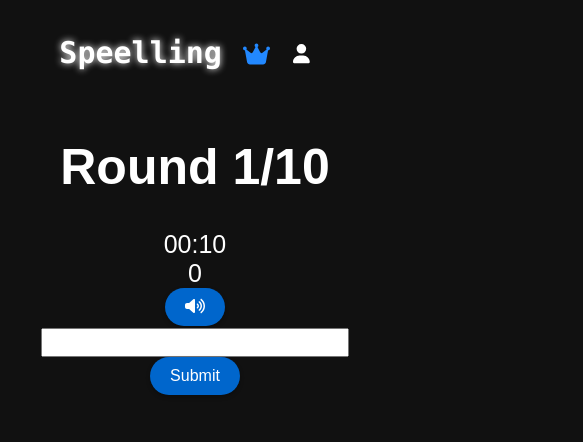
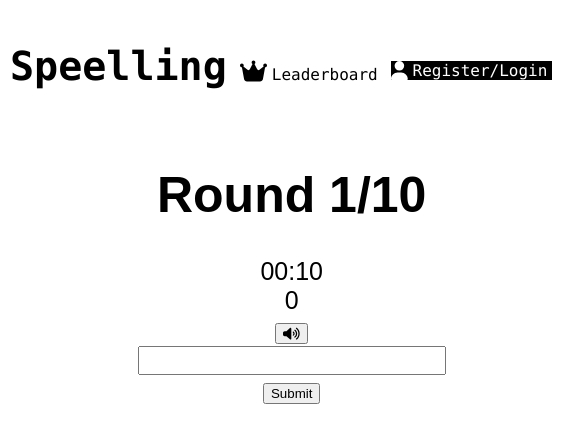
Before and after one commit to speelling/speelling, a React (Vite) app: page / in a window 390 px wide. Shown: the top 442 px of the page, 583 px wide, since content can reach past the window. Built offline with nearby package versions, Linux system fonts and the light colour scheme; no server answers.

Commit message:
style changes

```diff
--- a/src/css/App.css
+++ b/src/css/App.css
@@ -25,22 +25,8 @@
   }
 
 
-  button {
-    background-color: #0066cc;
-    border: none;
-    border-radius: 20px;
-    color: #ffffff;
-    font-size: 16px;
-    padding: 10px 20px ;
-    cursor: pointer;
-    box-shadow: 0px 2px 4px rgba(0, 0, 0, 0.3);
-    transition: all 0.3s ease-in-out;
-  }
 
-  button:hover {
-    background-color: #004a99;
-    box-shadow: 0px 4px 8px rgba(0, 0, 0, 0.3);
-  }
+
 
 
 
--- a/src/css/Home.css
+++ b/src/css/Home.css
@@ -1,7 +1,7 @@
 .Home{
     text-align: center;
     font-size: 25px;
-    color: white;
+    color: rgb(0, 0, 0);
 }
 
 
@@ -19,6 +19,19 @@ textarea:focus, input:focus{
 }
 
 
+.buttonhome {
+    background-color: #000000;
+    border: none;
+    border-radius: 20px;
+    color: #ffffff;
+    font-size: 16px;
+    padding: 10px 20px ;
+    cursor: pointer;
+    box-shadow: 0px 2px 4px rgba(0, 0, 0, 0.3);
+    transition: all 0.3s ease-in-out;
+  }
+
+
 
 .correct {
     color: green;
--- a/src/css/Navbar.css
+++ b/src/css/Navbar.css
@@ -3,7 +3,7 @@
   justify-content: space-between;
   align-items: baseline;
   padding: 10px;
-  color: white;
+  color: rgb(0, 0, 0);
 }
 
 .navbar__left {
@@ -16,19 +16,19 @@
   display: flex;
   align-items: center;
   text-decoration: none;
-  font-family: Verdana, Geneva, Tahoma, sans-serif;
 }
 
 a {
   text-decoration: none;
-  color: #ffff;
+  color: #000000;
 }
 
 .usericon {
+  background-color: black;
   display: inline-flex;
   align-items: center;
   margin-right: 5px;
-  color: rgb(255, 255, 255);
+  color: rgb(250, 250, 250);
   font-size: 1.2em;
 }
 
@@ -60,12 +60,12 @@ a {
   display: flex;
   align-items: baseline;
   text-decoration: none;
-  color: white;
+  color: rgb(0, 0, 0);
 }
 
 .leaderboards .crown {
   margin-right: 5px;
-  color: #28f;
+  color: rgb(0, 0, 0);
   font-size: 1.5em;
 }
 
@@ -73,48 +73,49 @@ a {
 
 .user {
   display: flex;
-  align-items: center;
   margin-right: 1rem;
 }
 
 .user a {
   display: flex;
-  align-items: center;
   text-decoration: none;
-  color: white;
+  color: rgb(255, 255, 255);
 }
 
 .user .usericon {
-  margin-right: 5px;
   color: rgb(255, 255, 255);
   font-size: 1.2em;
 }
 
 h1.title {
   font-size: 2.5rem;
-  color: #fff;
+  color: #000000;
   text-shadow: 0 0 7px #fff;
 }
 
 .emdis{
-  margin: 0 0 0 5px;
+  margin: 0 3px 0 5px;
   font-family:Consolas, monaco, monospace;
   font-size: 16px;
   align-items: center;
-
-
-
-
 }
 
 .usdis{
-  margin: 0 0 0 5px;
+  margin: 0 5px 0 5px;
   font-family:Consolas, monaco, monospace;
   font-size: 16px;
   align-items: center;
+}
 
-
-
+.navbut{
+  background-color: #000000;
+    color: #ffffff;
+    font-size: 16px;
+    cursor: pointer;
+    font-family: Consolas, monaco, monospace;
+    padding: 0 5px 0 5px ;
+    border: none;
+    text-align: center;
 
 }
 
@@ -123,49 +124,30 @@ h1.title {
 
 
   .usdis{
-    display: none;
-  }
-  .crown {
-    margin: 0 0 0 8px;
-    color:#28f;
   }
 
   .lddis {
-    display: none;
   }
 
 
   .usericon {
-    margin: 0 5px;
-    font-size: 1em;
   }
   .emdis{
-    display: none;
   }
 
   .navbar{
-    justify-content: center
   }
 
 
   .logout{
-    align-items: baseline;
-    padding-left: 1.2em;
+
   }
 
   .signout{
-    background: none;
-    color: inherit;
-    border: none;
-    padding: 0;
-    font: inherit;
-    cursor: pointer;
-    outline: inherit;
-    font-size: 1.3em;
+
   }
 
 
   h1.title{
-    font-size: 30%;
   }
 }
--- a/src/css/Register.css
+++ b/src/css/Register.css
@@ -3,7 +3,7 @@
   flex-direction: column;
   align-items: center;
   margin-top: 40px;
-  color: white;
+  color: rgb(0, 0, 0);
 }
 
 .register-form,
--- a/src/css/index.css
+++ b/src/css/index.css
@@ -2,6 +2,6 @@ body {
   margin: 0;
   padding: 0;
   font-family:"Roboto Mono","Vazirmatn",sans-serif ;
-  background-color: #111;
+  background-color: #ffffff;
   font-family: Arial, Helvetica, sans-serif;
 }
```
